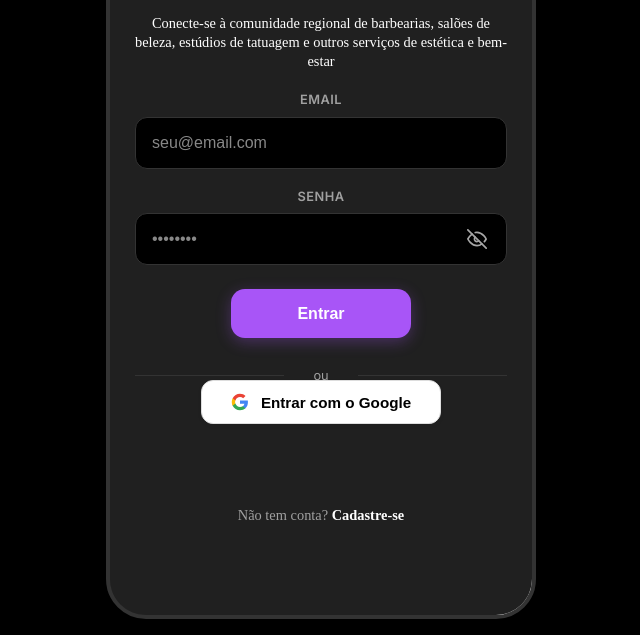
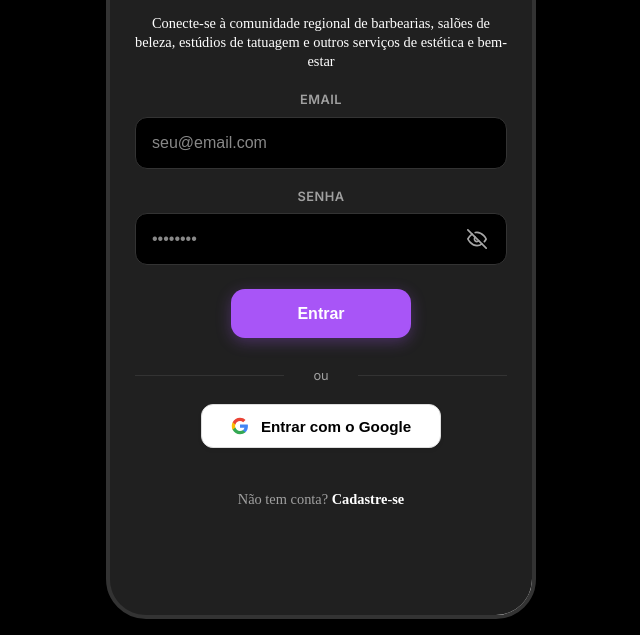
Before and after one commit to zerosynapsesoficial/zero-app, a website built with Vite: page index.html in a window 1280 px wide. Shown: the part 165-800 px from the top of the page, without its empty margins (319-959 px from the left). Built offline with nearby package versions, Linux system fonts and the light colour scheme; some packages are replaced by stand-ins of ours; no server answers; the database is empty; a web font is replaced by a local one.

Commit message:
Fix login issue: removed inline display: none from theme selection modal

```diff
--- a/index.html
+++ b/index.html
@@ -70,7 +70,7 @@
                 <!-- Google Sign-In Container (Dynamic & Resilient) -->
                 <div id="google-login-container" class="shift-up" style="display: flex; justify-content: center; margin: 1rem 0; width: 100%;">
                 </div>
-                <p class="auth-footer shift-up">Não tem conta? <a href="#user-type-selection">Cadastre-se</a></p>
+                <p class="auth-footer">Não tem conta? <a href="#user-type-selection">Cadastre-se</a></p>
             </div>
         </section>
 
@@ -1255,7 +1255,7 @@
         </div>
 
         <!-- Theme Selection Overlay Modal -->
-        <div id="theme-selection-overlay" class="modal-overlay" style="z-index: 100000; display: none;">
+        <div id="theme-selection-overlay" class="modal-overlay" style="z-index: 100000;">
             <div class="modal-card" style="border: 1px solid rgba(168,85,247,0.3); background: #111; max-width: 440px; width: 92%; padding: 2rem 1.5rem; border-radius: 24px; box-shadow: 0 10px 40px rgba(168,85,247,0.25); display: flex; flex-direction: column; align-items: center; gap: 8px;">
                 <div style="font-size: 2.8rem; margin-bottom: 0.2rem; line-height: 1; filter: drop-shadow(0 0 8px rgba(168,85,247,0.5));">🎨</div>
                 <h3 style="color: #fff; font-size: 1.35rem; font-weight: 900; margin: 0; font-family: 'Eczar', serif;">Escolha seu Estilo</h3>
--- a/style.css
+++ b/style.css
@@ -2273,7 +2273,7 @@ a, button, .chip, .menu-btn, .type-card, .category-icon, .prof-card, .dash-card,
 
 /* Google Sign-In Container reset and styling */
 #login #google-login-container {
-    transform: translateY(-5vh) !important;
+    transform: translateY(-2vh) !important;
     margin: 1rem auto 1rem !important;
     display: flex !important;
     justify-content: center !important;
@@ -2290,7 +2290,7 @@ a, button, .chip, .menu-btn, .type-card, .category-icon, .prof-card, .dash-card,
 
 /* Footer reset and styling */
 #login .auth-footer {
-    transform: none !important; /* Reset previous shift */
+    transform: translateY(-2vh) !important; /* Reset previous shift */
     margin-top: 0.75rem !important;
 }
 
```
